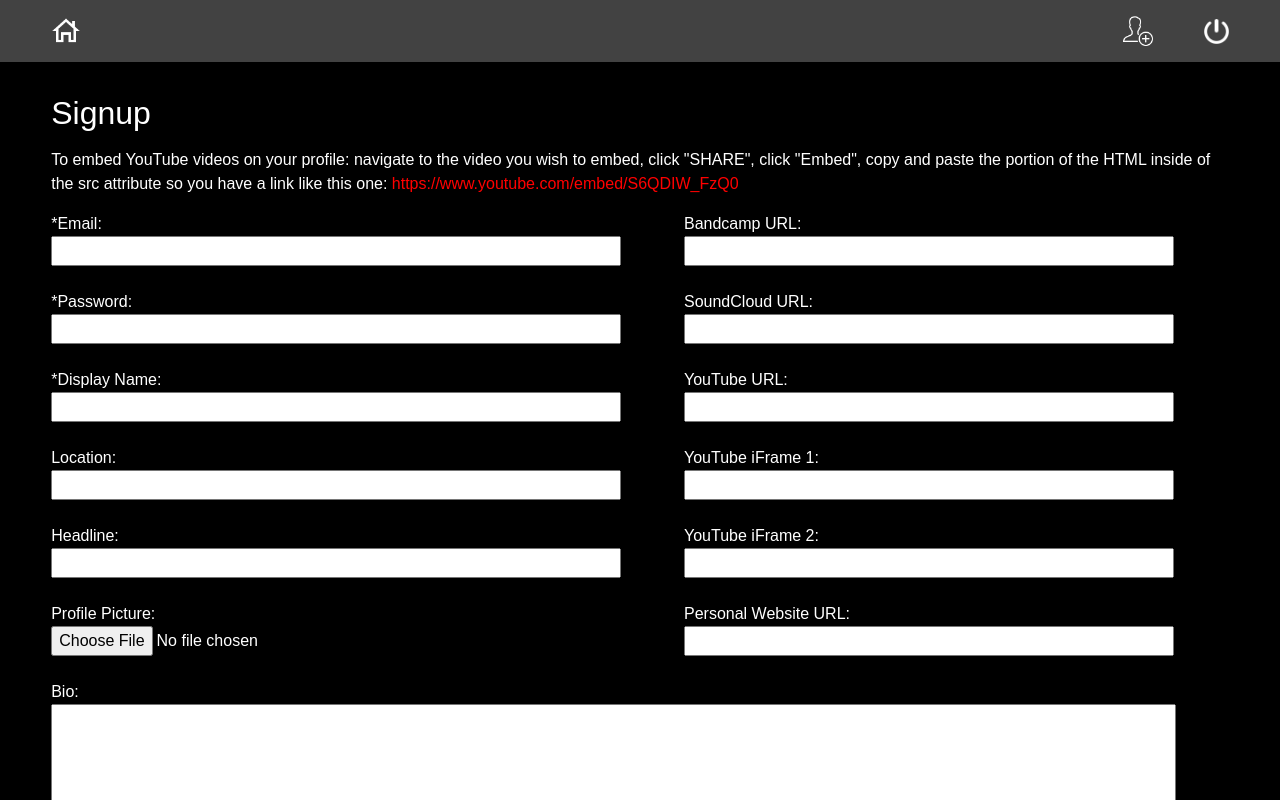
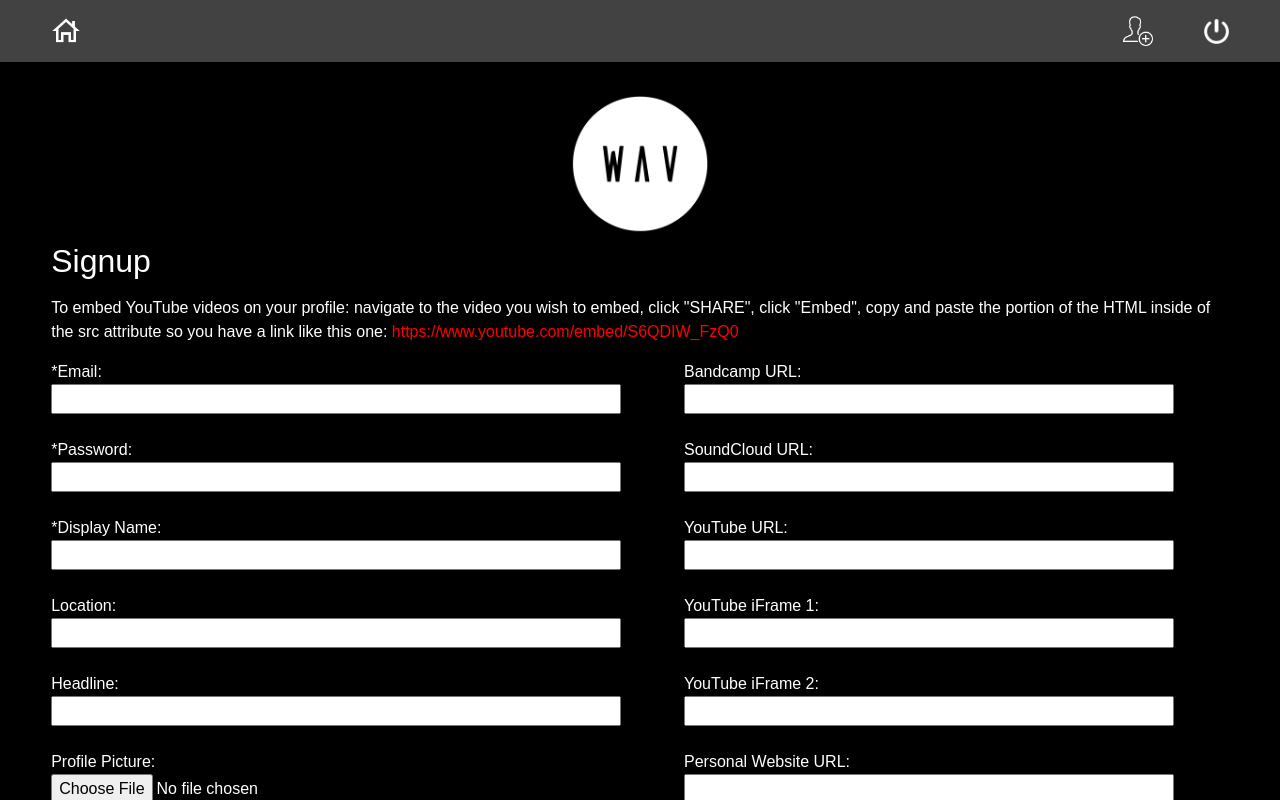
Before and after one commit to jeeegan/iron-sound, a React (Create React App) app in the folder client/: page /signup in a window 1280 px wide. Shown: the top 800 px of the page. Built offline with nearby package versions, Linux system fonts and the light colour scheme; no server answers.

Commit message:
final touches

```diff
--- a/client/src/components/pages/Signup.jsx
+++ b/client/src/components/pages/Signup.jsx
@@ -60,7 +60,10 @@ class Signup extends Component {
   render() {
     return (
       <div className="pageContent">
-        <h2 style={{ textAlign: 'left', padding: '4vh 0 1vh 0' }}>Signup</h2>
+        <div>
+          <img style={{ display: 'block', margin: 'auto', paddingTop: '4vh', width: '140px', height: 'auto'}}src="WaveTerminalLOGO.png" alt="circle logo"/>
+        </div>
+        <h2 style={{ textAlign: 'left', padding: '1vh 0 1vh 0' }}>Signup</h2>
         <p>To embed YouTube videos on your profile: navigate to the video you wish to embed, click "SHARE", click "Embed", copy and paste the portion of the HTML inside of the src attribute so you have a link like this one: <span style={{ color: 'red' }}>https://www.youtube.com/embed/S6QDIW_FzQ0</span></p>
         <form>
           <div className="form-horizontal">
--- a/client/src/index.scss
+++ b/client/src/index.scss
@@ -353,13 +353,12 @@ footer {
   // --------------------
   // ANIMATION
   .logoanimation {
-    animation-name: logo;
-    animation-duration: 5s;
+    animation: logoanime 5s infinite;
     width: 70px;
     height: 70px;
   }
 
-  @keyframes logo {
+  @keyframes logoanime {
     0% { background-color: 'white'; }
     50% { background-color: 'red'; }
     100% { background-color: 'white'; }
```
